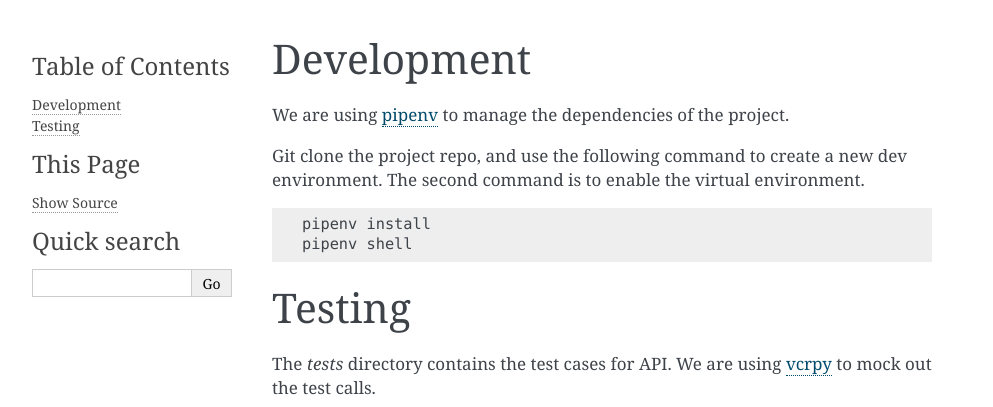
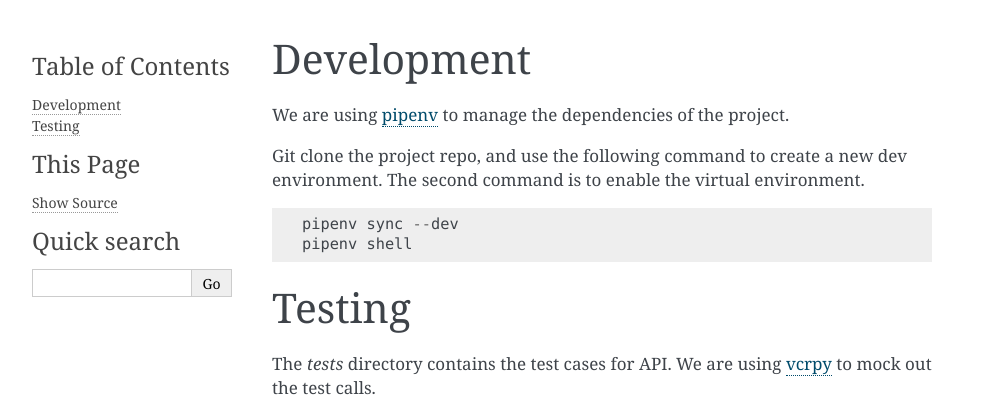
Before and after one commit to freedomofpress/securedrop-client, a Sphinx documentation site: the page built from docs/development.rst, in a window 1280 px wide. Shown: the top 407 px of the page, without its empty margins (148-1141 px from the left). Built offline with Sphinx 7.4.7, drawn with Linux system fonts in a browser that asks for light colours.

Commit message:
updated pipenv usage

```diff
--- a/docs/development.rst
+++ b/docs/development.rst
@@ -9,7 +9,7 @@ environment. The second command is to enable the virtual environment.
 
 ::
 
-    pipenv install
+    pipenv sync --dev
     pipenv shell
 
 
```
